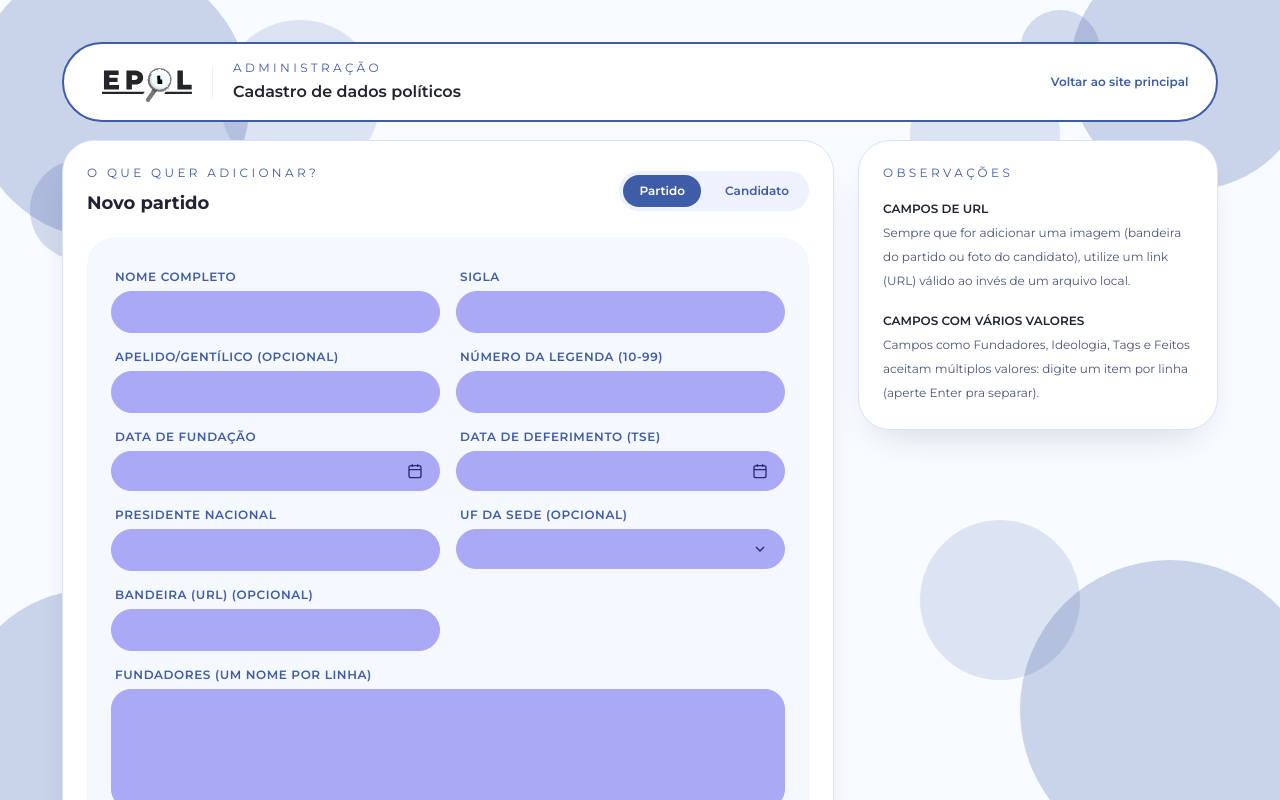
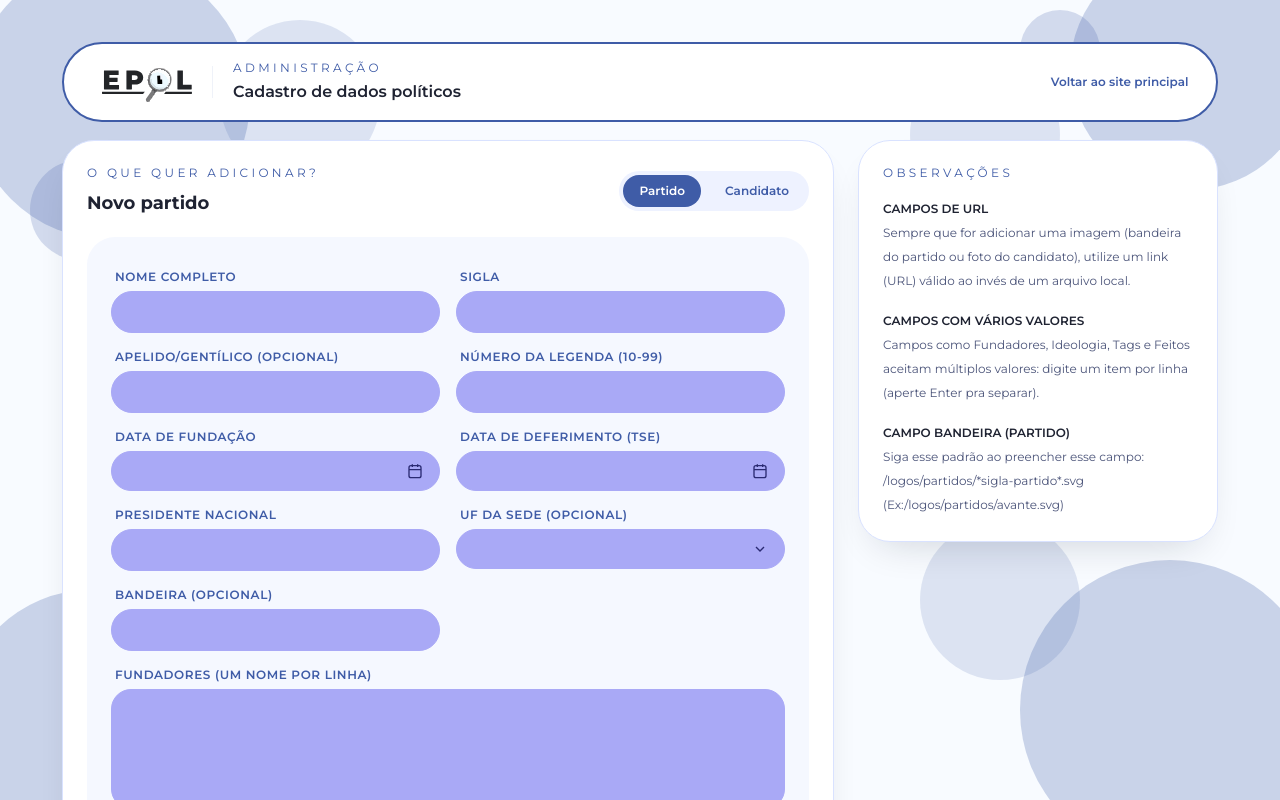
Before and after one commit to tcc-epol-ejs/epol-web, a React (Vite) app: page /admin in a window 1280 px wide. Shown: the top 800 px of the page. Built offline with nearby package versions, Linux system fonts and the light colour scheme.

Commit message:
refactor: alteraçao da descriçao do campo bandeira

```diff
--- a/src/pages/admin/index.tsx
+++ b/src/pages/admin/index.tsx
@@ -308,13 +308,6 @@ export default function Admin() {
     const numero = Number(partidoForm.numero_legenda);
     if (Number.isNaN(numero) || numero < 10 || numero > 99) {
       mostrarErro('O número da legenda deve estar entre 10 e 99.');
-      return false;
-    }
-
-    if (partidoForm.bandeira_url && !isValidUrl(partidoForm.bandeira_url)) {
-      mostrarErro(
-        'A URL da bandeira é inválida. Certifique-se de começar com http:// ou https://',
-      );
       return false;
     }
 
@@ -637,7 +630,7 @@ export default function Admin() {
                           </div>
                           <div className="flex flex-col gap-1.5">
                             <label className="text-xs font-semibold text-[#3f5ca7] uppercase tracking-wider ml-1">
-                              Bandeira (URL) (Opcional)
+                              Bandeira (Opcional)
                             </label>
                             <Textbox
                               value={partidoForm.bandeira_url}
@@ -983,6 +976,16 @@ export default function Admin() {
                         Enter pra separar).
                       </p>
                     </div>
+                    <div>
+                      <p className="font-semibold text-[#1f2332]">
+                        CAMPO BANDEIRA (PARTIDO)
+                      </p>
+                      <p>
+                        Siga esse padrão ao preencher esse campo:
+                        /logos/partidos/*sigla-partido*.svg
+                        (Ex:/logos/partidos/avante.svg)
+                      </p>
+                    </div>
                   </div>
                 </div>
               </aside>
```
